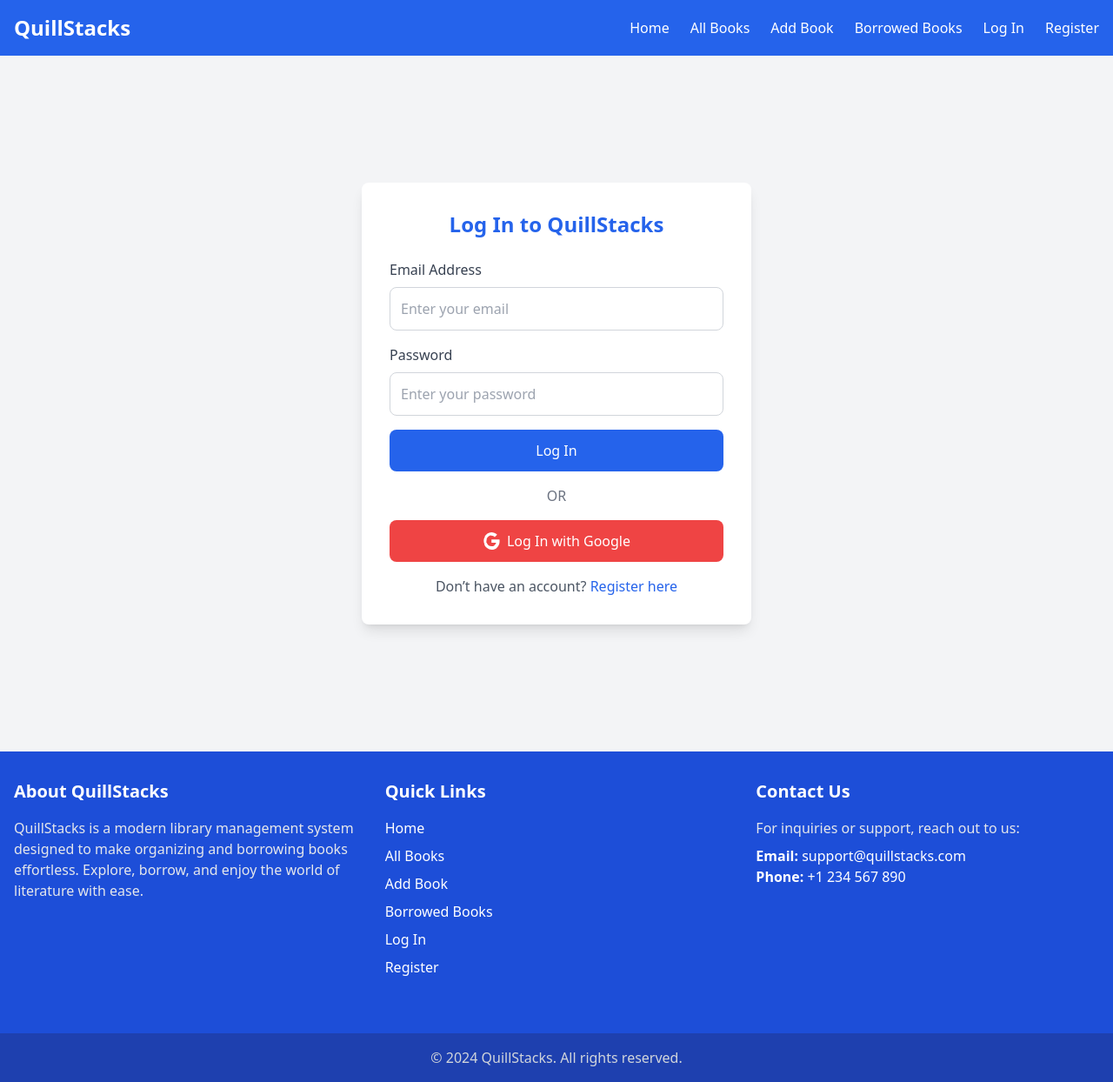
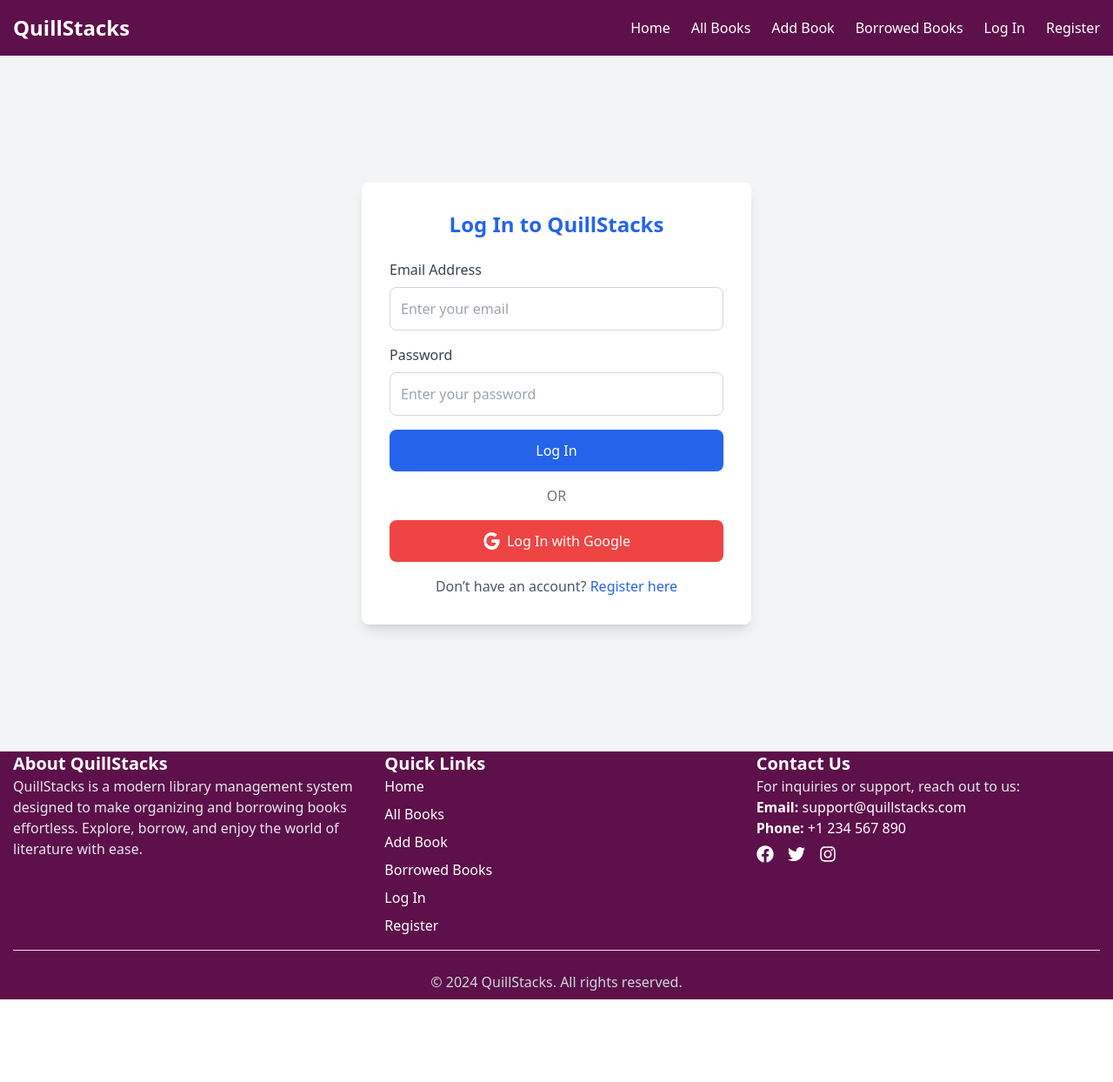
Before and after one commit to SNbappy/library-management-system-client, a React (Vite) app: page /login in a window 1280 px wide. Shown: the whole page at 87% size. After the commit the page ends 1149 px from the top, so only its background shows below. Built offline with nearby package versions, Linux system fonts and the light colour scheme; no server answers.

Commit message:
updated navbar and footer alignments and bg color

```diff
--- a/src/layout/MainLayout.jsx
+++ b/src/layout/MainLayout.jsx
@@ -5,7 +5,7 @@ import Footer from '../shared/Footer';
 
 const MainLayout = () => {
     return (
-        <div>
+        <div className='bg-[#f7f7f7]'>
             <Navbar></Navbar>
             <Outlet></Outlet>
             <Footer></Footer>
--- a/src/pages/Home/Home.jsx
+++ b/src/pages/Home/Home.jsx
@@ -14,8 +14,8 @@ const Home = () => {
         <div>
             <Banner></Banner>
             <CategoryBooks></CategoryBooks>
-            <WhyChoose></WhyChoose>
-            <Reviews></Reviews>
+            {/* <WhyChoose></WhyChoose> */}
+            {/* <Reviews></Reviews> */}
         </div>
     );
 };
--- a/src/pages/Home/Reviews.jsx
+++ b/src/pages/Home/Reviews.jsx
@@ -25,10 +25,10 @@ const Reviews = () => {
     ];
 
     return (
-        <section className="py-16 bg-gradient-to-r from-gray-900 via-gray-800 to-gray-700">
-            <div className="container mx-auto text-center text-white">
+        <section className="py-16">
+            <div className="container mx-auto text-center">
                 <h2 className="mb-8 text-4xl font-extrabold">What Our Users Say</h2>
-                <p className="mb-16 text-lg font-medium text-gray-300">
+                <p className="mb-16 text-lg font-medium">
                     Hear from some of our happy users about their experience with
                     QuillStacks.
                 </p>
--- a/src/pages/Home/WhyChoose.jsx
+++ b/src/pages/Home/WhyChoose.jsx
@@ -2,10 +2,10 @@ import React from "react";
 
 const WhyChoose = () => {
     return (
-        <section className="py-16 bg-gradient-to-r from-blue-500 to-teal-500">
+        <section className="py-16">
             <div className="container mx-auto text-center">
-                <h2 className="mb-8 text-4xl font-semibold text-white">Why Choose QuillStacks?</h2>
-                <p className="mb-16 text-lg text-gray-200">
+                <h2 className="mb-8 text-4xl font-semibold">Why Choose QuillStacks?</h2>
+                <p className="mb-16 text-lg">
                     QuillStacks transforms library management into a seamless, modern experience with intuitive features and real-time updates.
                 </p>
                 <div className="grid grid-cols-1 gap-12 mx-20 md:grid-cols-3 lg:grid-cols-3">
--- a/src/shared/Footer.jsx
+++ b/src/shared/Footer.jsx
@@ -1,12 +1,14 @@
 import React from "react";
+import { FaFacebook, FaInstagram, FaTwitter } from "react-icons/fa";
 
 const Footer = () => {
     return (
-        <footer className="text-white bg-blue-700">
-            <div className="container grid grid-cols-1 gap-8 px-4 py-8 mx-auto md:grid-cols-3">
+        <footer className="text-white bg-[#5D1049]">
+            <div className="mx-auto  max-w-[1250px] px-4 md:px-6 lg:px-8 xl:px-0">
+                <div className="container grid justify-between grid-cols-1 gap-8 md:grid-cols-3">
                     {/* About Section */}
                     <div>
-                    <h3 className="mb-4 text-xl font-bold">About QuillStacks</h3>
+                        <h3 className="text-xl font-bold">About QuillStacks</h3>
                         <p className="text-gray-200">
                             QuillStacks is a modern library management system designed to make
                             organizing and borrowing books effortless. Explore, borrow, and
@@ -16,7 +18,7 @@ const Footer = () => {
 
                     {/* Navigation Links */}
                     <div>
-                    <h3 className="mb-4 text-xl font-bold">Quick Links</h3>
+                        <h3 className="text-xl font-bold">Quick Links</h3>
                         <ul className="space-y-2">
                             <li>
                                 <a href="/" className="hover:underline">
@@ -53,11 +55,11 @@ const Footer = () => {
 
                     {/* Contact Section */}
                     <div>
-                    <h3 className="mb-4 text-xl font-bold">Contact Us</h3>
+                        <h3 className="space-y-2 text-xl font-bold">Contact Us</h3>
                         <p className="text-gray-200">
                             For inquiries or support, reach out to us:
                         </p>
-                    <p className="mt-2">
+                        <p>
                             <span className="font-bold">Email:</span>{" "}
                             <a href="mailto:support@quillstacks.com" className="hover:underline">
                                 support@quillstacks.com
@@ -69,37 +71,23 @@ const Footer = () => {
                                 +1 234 567 890
                             </a>
                         </p>
-                    <div className="flex mt-4 space-x-4">
-                        <a
-                            href="https://facebook.com"
-                            target="_blank"
-                            rel="noopener noreferrer"
-                            className="hover:text-blue-300"
-                        >
-                            <i className="fab fa-facebook"></i>
+                        <div className="flex py-2 space-x-4">
+                            <a href="https://facebook.com" target="_blank" rel="noopener noreferrer">
+                                <FaFacebook className="text-xl text-white hover:text-blue-300" />
                             </a>
-                        <a
-                            href="https://twitter.com"
-                            target="_blank"
-                            rel="noopener noreferrer"
-                            className="hover:text-blue-300"
-                        >
-                            <i className="fab fa-twitter"></i>
+                            <a href="https://twitter.com" target="_blank" rel="noopener noreferrer">
+                                <FaTwitter className="text-xl text-white hover:text-blue-300" />
                             </a>
-                        <a
-                            href="https://instagram.com"
-                            target="_blank"
-                            rel="noopener noreferrer"
-                            className="hover:text-blue-300"
-                        >
-                            <i className="fab fa-instagram"></i>
+                            <a href="https://instagram.com" target="_blank" rel="noopener noreferrer">
+                                <FaInstagram className="text-xl text-white hover:text-blue-300" />
                             </a>
                         </div>
                     </div>
                 </div>
-
-            <div className="py-4 mt-8 text-center text-gray-300 bg-blue-800">
+                <hr className="my-4"/>
+                <div className="py-2 text-center text-gray-300">
                     &copy; {new Date().getFullYear()} QuillStacks. All rights reserved.
+                </div>
             </div>
         </footer>
     );
--- a/src/shared/Navbar.jsx
+++ b/src/shared/Navbar.jsx
@@ -17,13 +17,13 @@ const Navbar = () => {
     };
 
     return (
-        <nav className="p-4 bg-blue-600 shadow-md">
-            <div className="container flex items-center justify-between mx-auto">
+        <div className="bg-[#5D1049] shadow-md">
+            <nav>
+                <div className="max-w-[1250px] mx-auto flex items-center justify-between py-4 px-4 md:px-6 lg:px-8 xl:px-0">
                     <div className="text-2xl font-semibold text-white">
                         <Link to="/">QuillStacks</Link>
                     </div>
 
-                {/* Hamburger Menu for Mobile */}
                     <div className="block lg:hidden">
                         <button
                             onClick={() => setIsOpen(!isOpen)}
@@ -46,50 +46,28 @@ const Navbar = () => {
                         </button>
                     </div>
 
-                {/* Navbar Links */}
-                <div
-                    className={`lg:flex items-center space-x-6 ${isOpen ? "block" : "hidden"} lg:block`}
-                >
-                    {/* Home Link */}
-                    <Link to="/" className="text-white hover:text-gray-300">
-                        Home
-                    </Link>
-
-                    {/* Protected Routes */}
-                    <Link to="/all-books" className="text-white hover:text-gray-300">
-                        All Books
-                    </Link>
-                    <Link to="/add-book" className="text-white hover:text-gray-300">
-                        Add Book
-                    </Link>
-                    <Link to="/borrowed-books" className="text-white hover:text-gray-300">
-                        Borrowed Books
-                    </Link>
-                    {/* Conditional Login/Register */}
+                    <div className={`lg:flex items-center space-x-6 ${isOpen ? "block" : "hidden"} lg:block`}>
+                        <Link to="/" className="text-white hover:text-gray-300">Home</Link>
+                        <Link to="/all-books" className="text-white hover:text-gray-300">All Books</Link>
+                        <Link to="/add-book" className="text-white hover:text-gray-300">Add Book</Link>
+                        <Link to="/borrowed-books" className="text-white hover:text-gray-300">Borrowed Books</Link>
                         {!user ? (
                             <>
-                            <Link to="/login" className="text-white hover:text-gray-300">
-                                Log In
-                            </Link>
-                            <Link to="/register" className="text-white hover:text-gray-300">
-                                Register
-                            </Link>
+                                <Link to="/login" className="text-white hover:text-gray-300">Log In</Link>
+                                <Link to="/register" className="text-white hover:text-gray-300">Register</Link>
                             </>
                         ) : (
                             <div className="flex items-center space-x-4">
-                            {/* User Profile */}
                                 <div className="relative group">
                                     <img
                                         src={user.photoURL}
                                         alt="User Avatar"
                                         className="w-10 h-10 rounded-full cursor-pointer"
                                     />
-                                <div className="absolute left-0 hidden p-2 mt-2 text-sm text-white bg-black rounded-md group-hover:block">
+                                    <div className="absolute left-0 hidden p-2 text-sm text-white bg-black rounded-md group-hover:block">
                                         {user.displayName}
                                     </div>
                                 </div>
-
-                            {/* Logout Button */}
                                 <button
                                     onClick={handleLogout}
                                     className="text-white hover:text-gray-300"
@@ -101,43 +79,30 @@ const Navbar = () => {
                     </div>
                 </div>
 
-            {/* Mobile Menu (visible on mobile devices) */}
                 {isOpen && (
-                <div className="mt-4 space-y-4 text-white lg:hidden">
-                    <Link to="/" className="block hover:text-gray-300">
-                        Home
-                    </Link>
+                    <div className="text-white lg:hidden">
+                        <Link to="/" className="block hover:text-gray-300">Home</Link>
                         {user && (
                             <>
-                            <Link to="/all-books" className="block hover:text-gray-300">
-                                All Books
-                            </Link>
-                            <Link to="/add-book" className="block hover:text-gray-300">
-                                Add Book
-                            </Link>
-                            <Link to="/borrowed-books" className="block hover:text-gray-300">
-                                Borrowed Books
-                            </Link>
+                                <Link to="/all-books" className="block hover:text-gray-300">All Books</Link>
+                                <Link to="/add-book" className="block hover:text-gray-300">Add Book</Link>
+                                <Link to="/borrowed-books" className="block hover:text-gray-300">Borrowed Books</Link>
                             </>
                         )}
                         {!user ? (
                             <>
-                            <Link to="/login" className="block hover:text-gray-300">
-                                Log In
-                            </Link>
-                            <Link to="/register" className="block hover:text-gray-300">
-                                Register
-                            </Link>
+                                <Link to="/login" className="block hover:text-gray-300">Log In</Link>
+                                <Link to="/register" className="block hover:text-gray-300">Register</Link>
                             </>
                         ) : (
-                        <div className="flex flex-col items-start space-y-4">
+                            <div className="flex flex-col items-start">
                                 <div className="relative group">
                                     <img
                                         src={user.photoURL}
                                         alt="User Avatar"
                                         className="w-10 h-10 rounded-full cursor-pointer"
                                     />
-                                <div className="absolute left-0 hidden p-2 mt-2 text-sm text-white bg-black rounded-md group-hover:block">
+                                    <div className="absolute left-0 hidden p-2 text-sm text-white bg-black rounded-md group-hover:block">
                                         {user.displayName}
                                     </div>
                                 </div>
@@ -152,6 +117,7 @@ const Navbar = () => {
                     </div>
                 )}
             </nav>
+        </div>
     );
 };
 
```
Lines whose indentation alone changed are shown as unchanged.
